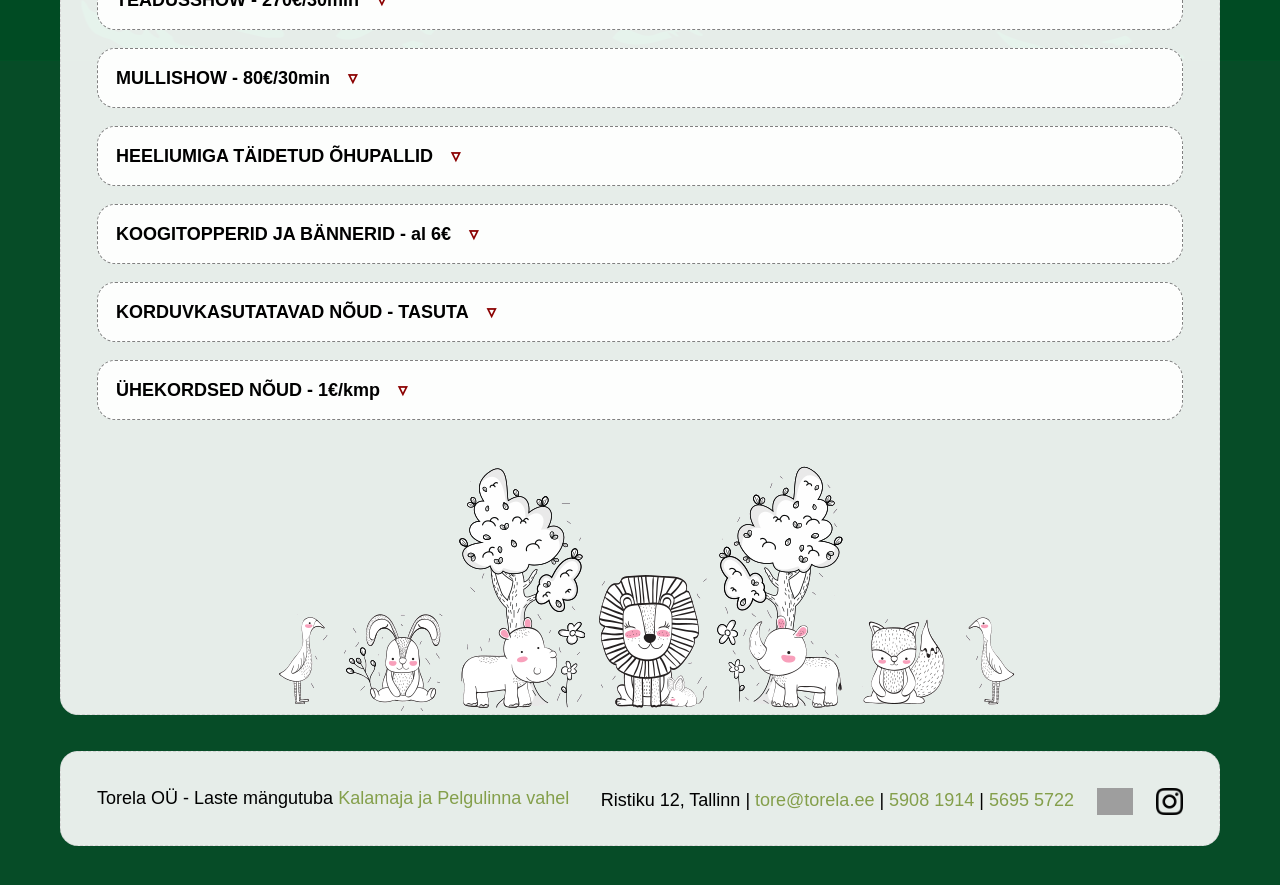
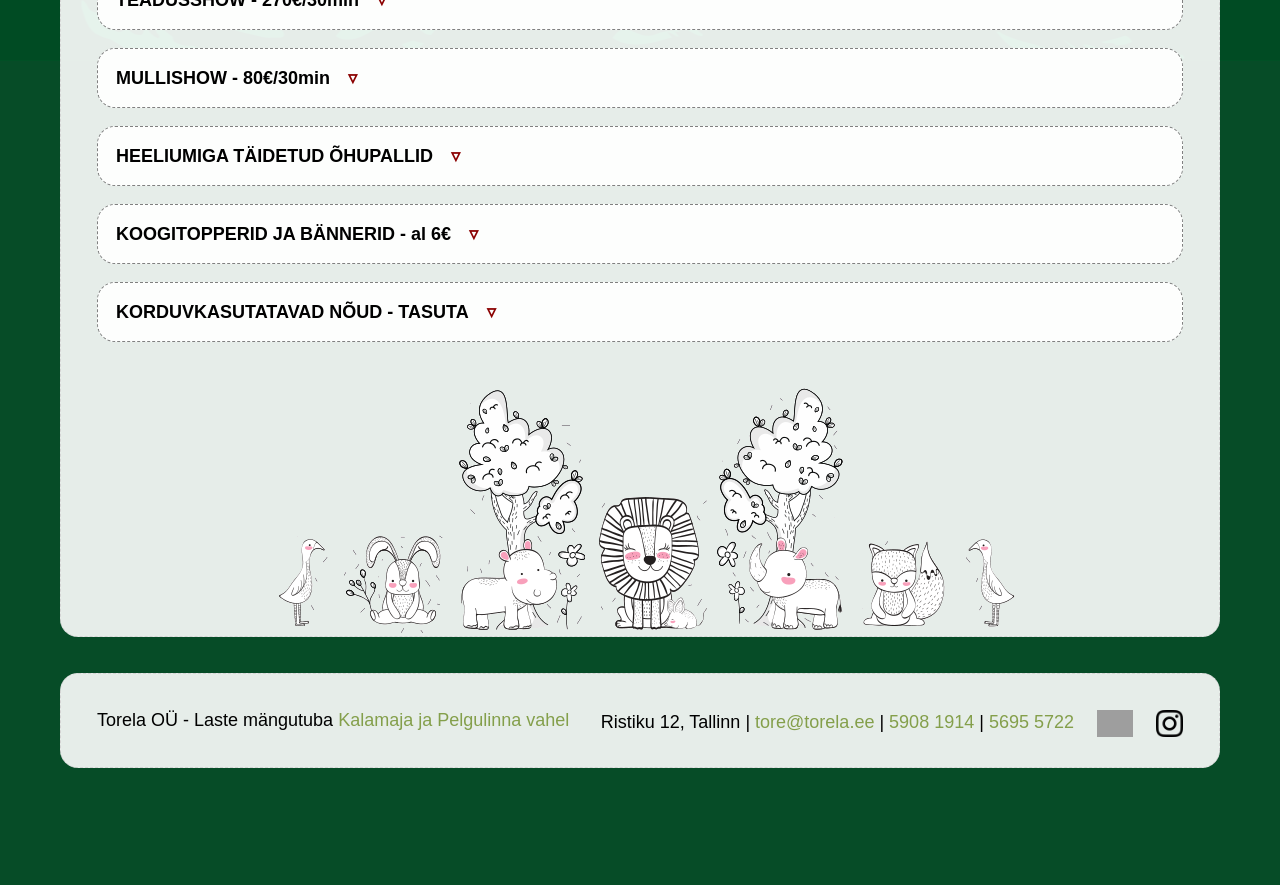
Before and after one commit to mypsik/torela, a Jekyll site: the page built from lisateenused/index.md, in a window 1280 px wide and 900 px high, scrolled down 1404 px. Shown: the top 885 px of the window. Built offline with Jekyll 4.4.1, drawn with Linux system fonts in a browser that asks for light colours; after the commit the page ends 2226 px from its top, so only the background shows below that; grey boxes are pictures that could not be loaded.

Commit message:
ühekordsed nõud maha

```diff
--- a/lisateenused/index.md
+++ b/lisateenused/index.md
@@ -203,8 +203,3 @@ KORDUVKASUTATAVAD NÕUD - TASUTA
   Kui soovid, et meie peseksime, siis lisandub tasu 10€.
 
   <img alt="Nõud" src="n6ud-1.jpg" height="150">
-
-ÜHEKORDSED NÕUD - 1€/kmp
-: Soovi korral katame laua ühekordsete nõudega.
-
-  Komplektis: taldrik, koogitaldrik, tops, nuga, kahvel, teelusikas, salvrätik.
```
